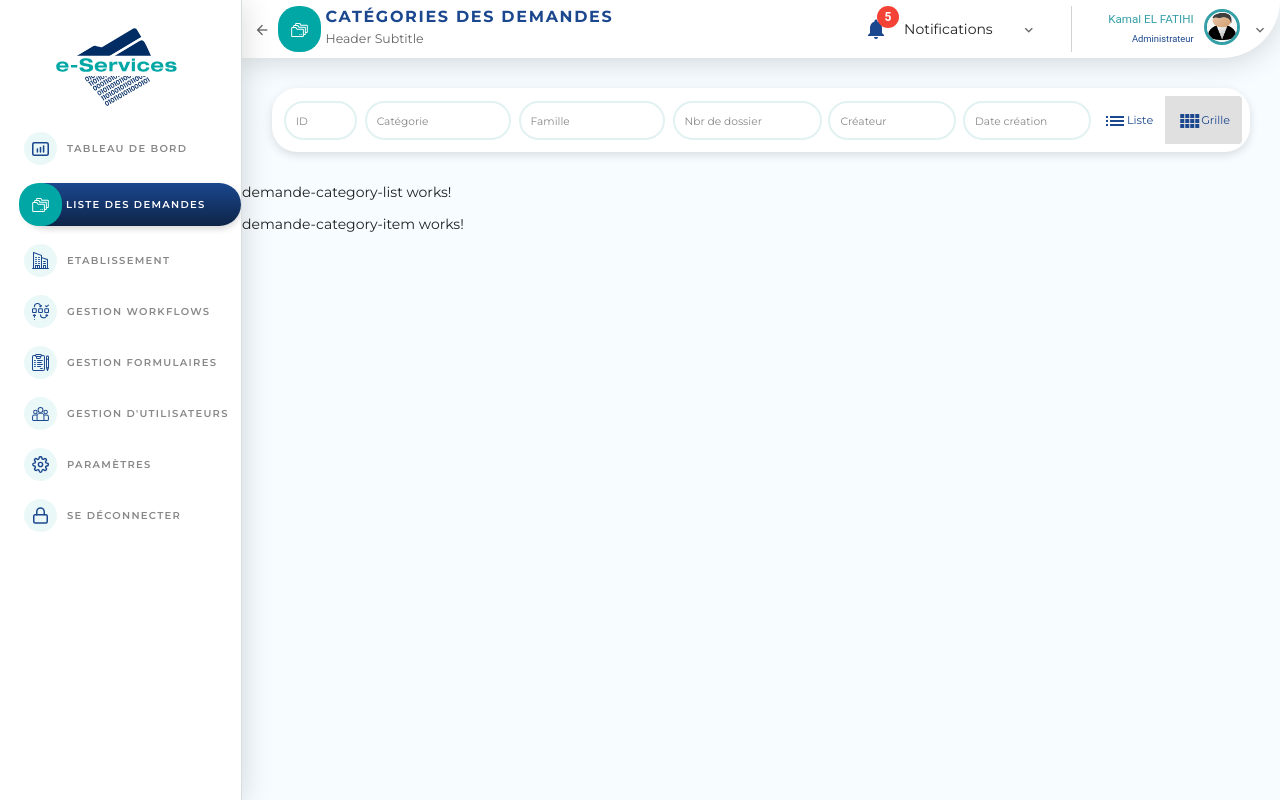
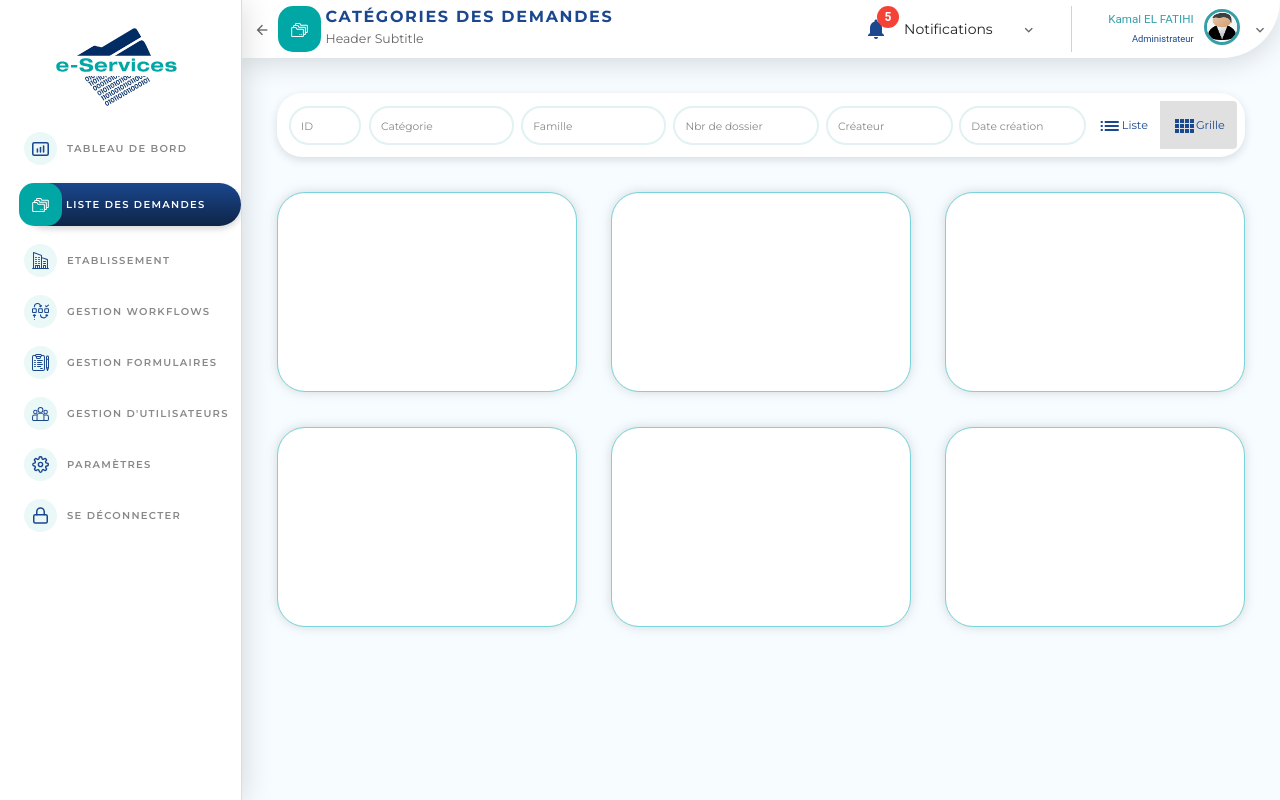
Before and after one commit to Hazix00/e-services-front, an Angular app: page /demandes-categories in a window 1280 px wide. Built offline with nearby package versions, Linux system fonts and the light colour scheme.

Commit message:
demande categories grid layout

```diff
--- a/src/app/components/demande-category/demande-category-control/demande-category-control.component.scss
+++ b/src/app/components/demande-category/demande-category-control/demande-category-control.component.scss
@@ -2,7 +2,6 @@
 
 
 .control {
-  margin: 30px;
   padding: 8px;
   background: #FFFFFF;
   box-shadow: 0px 3px 10px #00000021;
--- a/src/app/components/demande-category/demande-category-item/demande-category-item.component.html
+++ b/src/app/components/demande-category/demande-category-item/demande-category-item.component.html
@@ -1 +1,21 @@
-<p>demande-category-item works!</p>
+<div class="category-container" fxLayout="row">
+  <div class="category" fxFlex="31">
+
+  </div>
+  <div class="category" fxFlex="31">
+
+  </div>
+  <div class="category" fxFlex="31">
+
+  </div>
+  <div class="category" fxFlex="31">
+
+  </div>
+  <div class="category" fxFlex="31">
+
+  </div>
+  <div class="category" fxFlex="31">
+
+  </div>
+
+</div>
--- a/src/app/components/demande-category/demande-category-item/demande-category-item.component.scss
+++ b/src/app/components/demande-category/demande-category-item/demande-category-item.component.scss
@@ -0,0 +1,16 @@
+@import '../../../../scss/variables';
+
+.category {
+  &-container {
+    margin: 35px 0 0 0;
+    flex-wrap:wrap;
+    justify-content: space-between;
+  }
+
+  margin-bottom:35px;
+  height: 200px;
+  background: #ffffff 0% 0% no-repeat padding-box;
+  border: 1px solid $unnamed-color-79d4dc;
+  box-shadow: 0px 0px 11px #9E9E9E61;
+  border-radius: 28px;
+}
--- a/src/app/components/demande-category/demande-category-list/demande-category-list.component.html
+++ b/src/app/components/demande-category/demande-category-list/demande-category-list.component.html
@@ -1,2 +1 @@
-<p>demande-category-list works!</p>
 <app-demande-category-item></app-demande-category-item>
--- a/src/app/pages/demandes-categories/demandes-categories.component.html
+++ b/src/app/pages/demandes-categories/demandes-categories.component.html
@@ -1,2 +1,4 @@
-<app-demande-category-control></app-demande-category-control>
-<app-demande-category-list></app-demande-category-list>
+<div class="container">
+  <app-demande-category-control></app-demande-category-control>
+  <app-demande-category-list></app-demande-category-list>
+</div>
--- a/src/app/pages/demandes-categories/demandes-categories.component.scss
+++ b/src/app/pages/demandes-categories/demandes-categories.component.scss
@@ -0,0 +1,3 @@
+.container {
+  margin: 2.2rem 2.2rem 0 2.2rem;
+}
--- a/src/scss/_icons.scss
+++ b/src/scss/_icons.scss
@@ -46,7 +46,7 @@
 
   padding: 13px;
   background: $unnamed-color-00a7a5 0% 0% no-repeat padding-box;
-  border-radius: 20px;
+  border-radius: 15px;
   margin-right: .25rem;
   margin-left: -0.3125rem;
 
```
